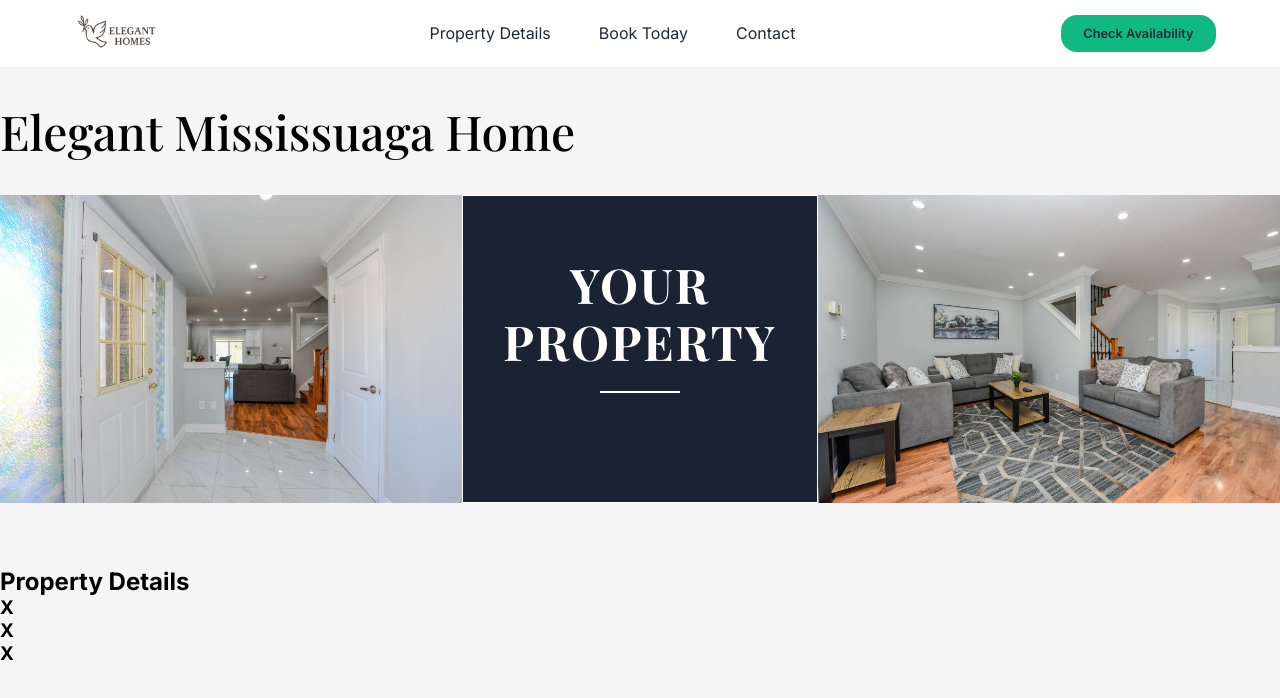
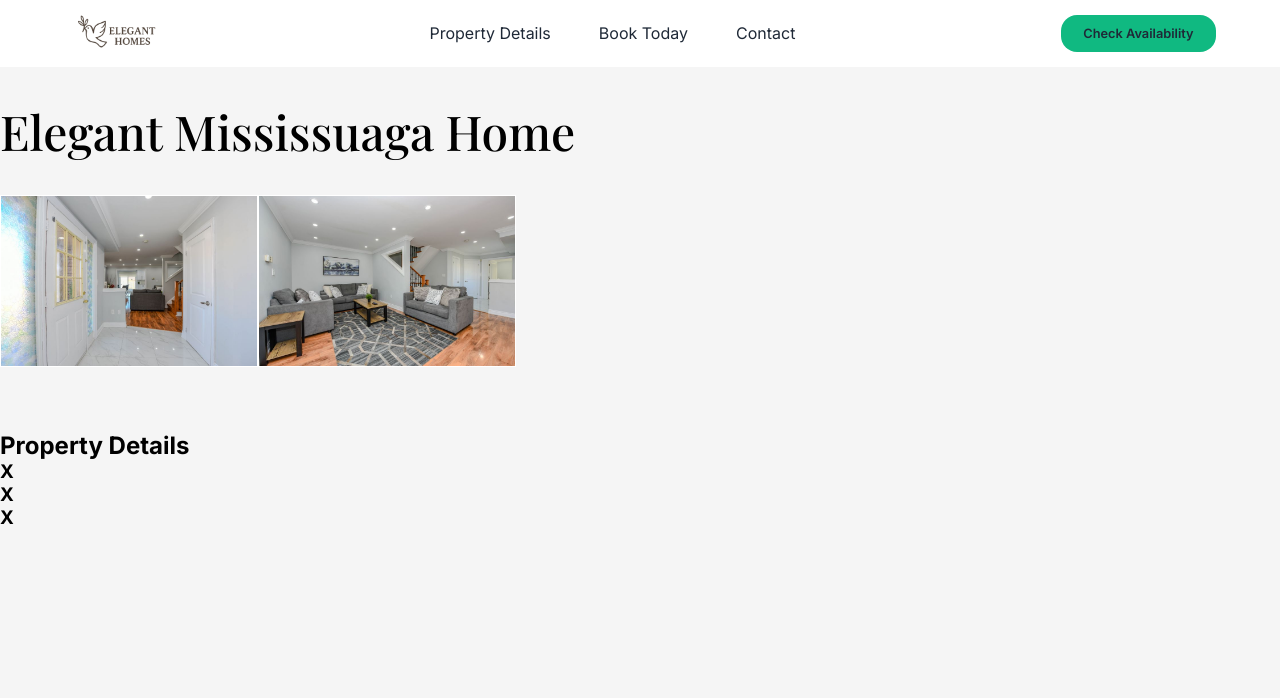
Before and after one commit to sakinbola/directBookingSite, a React (Vite) app: page / in a window 1280 px wide. Shown: the top 698 px of the page. Built offline with nearby package versions, Linux system fonts and the light colour scheme; a web font is replaced by a local one.

Commit message:
commented out your property

```diff
--- a/src/pages/hero.css
+++ b/src/pages/hero.css
@@ -21,9 +21,13 @@
     overflow: none;
 }
 
+
+
 .image-container .image-child {
-    flex: 1 1 auto;
+    border: 1px solid white;
+    /* flex: 1 1 auto;  */
     min-width: 0px; /* default min-width is auto so it dosent shinrk smaller*/
+    width:20vw;
 }
 
 .image-container img {
@@ -33,35 +37,38 @@
 }
 
 .image-container .design-container{
-    text-align:center;
-    display:block;
+    width:20vw;
+    display: flex;
+    align-items: center;
+    justify-content: center;
     border: 1px solid white;
     color:white;
     background-color:#1a2332;
-
-    padding:60px 40px;
+    object-fit: contain;
 }
 
 /* increase rem media break points  */
 
-.design-container p {
+/* .design-container p {
+    text-align:center;
     font-weight:700;
     font-size:2rem;
     font-family: "Playfair Display", serif;
     text-transform: uppercase;
     letter-spacing:2px;
     line-height: 1.2;
+    padding:2rem 3rem
 }
 
-/* after creates virtual element after actual elment purely css*/
+ after creates virtual element after actual elment purely css
 .image-container .design-container p::after {
    content: '';
    display: block;
-   width: 80px; /* Short line */
+   width: 80px; Short line
    height: 2px;
    background-color: white;
-   margin: 20px auto 0; /* Centered, spaced from text */
-}
+   margin: 20px auto 0;  Centered, spaced from text
+} */
 
 
 .property-description p {
--- a/src/pages/hero.tsx
+++ b/src/pages/hero.tsx
@@ -33,9 +33,9 @@ function Hero () {
 
                 <img src={image1} alt="Image1" className="image-child" />
 
-                <div className="design-container" >
+                {/* <div className="design-container" >
                     <p> Your Property </p>
-                </div>
+                </div> */}
 
                 <img src={image2} alt="Image2" className="image-child" />
 
```
